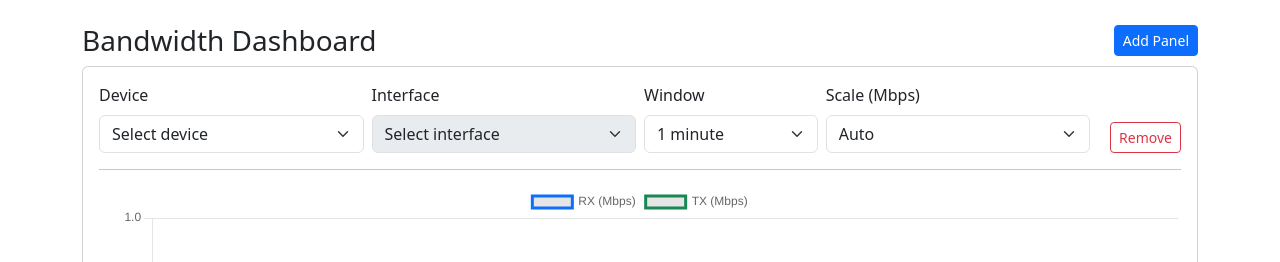
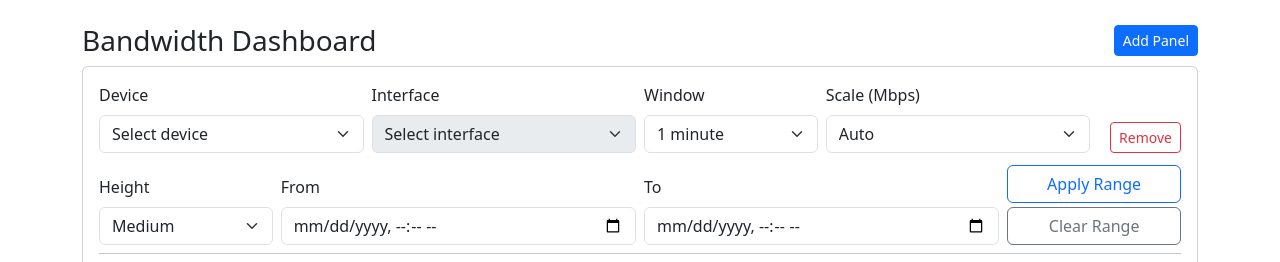
Before and after one commit to zawnaing-2024/Router_Portal, a Flask app: page /bandwidth in a window 1280 px wide. Shown: the part 56-318 px from the top of the page. Run offline with Flask 3, Linux system fonts and the light colour scheme; a user stored in the database is signed in; data comes from the database, SQL or seed files in the repository.

Commit message:
feat(bandwidth): per-panel height control and from/to time range filtering with buffer rendering

```diff
--- a/templates/bandwidth.html
+++ b/templates/bandwidth.html
@@ -65,8 +65,32 @@
 
     row.appendChild(devCol); row.appendChild(ifCol); row.appendChild(winCol); row.appendChild(scaleCol); row.appendChild(remCol);
 
+    // Second control row: height and time range
+    const row2 = makeEl('div', 'row g-2 align-items-end mt-1');
+    const hCol = makeEl('div', 'col-md-2');
+    const hLbl = makeEl('label', 'form-label'); hLbl.textContent = 'Height';
+    const hSel = makeEl('select', 'form-select');
+    hSel.innerHTML = '<option value="60">Small</option><option value="90" selected>Medium</option><option value="140">Large</option>';
+    hCol.appendChild(hLbl); hCol.appendChild(hSel);
+
+    const fromCol = makeEl('div', 'col-md-4');
+    const fromLbl = makeEl('label', 'form-label'); fromLbl.textContent = 'From';
+    const fromInp = makeEl('input', 'form-control'); fromInp.type = 'datetime-local';
+    fromCol.appendChild(fromLbl); fromCol.appendChild(fromInp);
+
+    const toCol = makeEl('div', 'col-md-4');
+    const toLbl = makeEl('label', 'form-label'); toLbl.textContent = 'To';
+    const toInp = makeEl('input', 'form-control'); toInp.type = 'datetime-local';
+    toCol.appendChild(toLbl); toCol.appendChild(toInp);
+
+    const rangeCol = makeEl('div', 'col-md-2');
+    const applyBtn = makeEl('button', 'btn btn-outline-primary w-100'); applyBtn.textContent = 'Apply Range';
+    const clearBtn = makeEl('button', 'btn btn-outline-secondary w-100 mt-1'); clearBtn.textContent = 'Clear Range';
+    rangeCol.appendChild(applyBtn); rangeCol.appendChild(clearBtn);
+    row2.appendChild(hCol); row2.appendChild(fromCol); row2.appendChild(toCol); row2.appendChild(rangeCol);
+
     const canvas = document.createElement('canvas'); canvas.height = 90;
-    body.appendChild(row); body.appendChild(makeEl('hr', 'my-3'));
+    body.appendChild(row); body.appendChild(row2); body.appendChild(makeEl('hr', 'my-2'));
     body.appendChild(canvas);
     card.appendChild(body); col.appendChild(card); panelsEl.appendChild(col);
 
@@ -82,6 +106,8 @@
 
     let timer = null;
     let lastCounters = null; // for linux
+    const buffer = []; // {ts, rx, tx}
+    let activeRange = null; // {from, to} in ms
 
     async function loadIfaces() {
       ifSel.disabled = true; ifSel.innerHTML = '<option value="" disabled selected>Loading...</option>';
@@ -99,12 +125,22 @@
       chart.data.labels = []; chart.data.datasets[0].data = []; chart.data.datasets[1].data = []; chart.update('none');
     }
 
-    function trimWindow() {
+    function trimBuffer() {
       const maxSecs = parseInt(winSel.value || '60', 10); const now = Date.now();
-      while (chart.data.labels.length > 0) {
-        const oldest = chart.data.labels[0]._ts || chart.data.labels[0];
-        if ((now - oldest)/1000 > maxSecs) { chart.data.labels.shift(); chart.data.datasets[0].data.shift(); chart.data.datasets[1].data.shift(); } else break;
-      }
+      const cutoff = now - maxSecs * 1000;
+      while (buffer.length > 0 && buffer[0].ts < cutoff) buffer.shift();
+    }
+
+    function renderFromBuffer() {
+      const maxSecs = parseInt(winSel.value || '60', 10); const now = Date.now();
+      const windowCut = now - maxSecs * 1000;
+      const from = activeRange && activeRange.from ? activeRange.from : windowCut;
+      const to = activeRange && activeRange.to ? activeRange.to : now;
+      const view = buffer.filter(p => p.ts >= windowCut && p.ts >= from && p.ts <= to);
+      chart.data.labels = view.map(p => Object.assign(new Date(p.ts).toLocaleTimeString(), { _ts: p.ts }));
+      chart.data.datasets[0].data = view.map(p => p.rx);
+      chart.data.datasets[1].data = view.map(p => p.tx);
+      chart.update('none');
     }
 
     // Live badges for current RX/TX
@@ -131,9 +167,9 @@
         if (rxMbps != null && txMbps != null) {
           rxb.textContent = `RX: ${rxMbps.toFixed(1)} Mbps`;
           txb.textContent = `TX: ${txMbps.toFixed(1)} Mbps`;
-          chart.data.labels.push(Object.assign(new Date(nowTs).toLocaleTimeString(), { _ts: nowTs }));
-          chart.data.datasets[0].data.push(rxMbps); chart.data.datasets[1].data.push(txMbps);
-          trimWindow(); chart.update();
+          buffer.push({ ts: nowTs, rx: rxMbps, tx: txMbps });
+          trimBuffer();
+          renderFromBuffer();
         }
       } catch {}
     }
@@ -144,12 +180,21 @@
 
     devSel.addEventListener('change', loadIfaces);
     ifSel.addEventListener('change', start);
-    winSel.addEventListener('change', () => { trimWindow(); chart.update('none'); });
+    winSel.addEventListener('change', () => { trimBuffer(); renderFromBuffer(); });
     scaleSel.addEventListener('change', () => applyScale(chart, scaleSel.value));
+    hSel.addEventListener('change', () => { canvas.height = parseInt(hSel.value, 10); chart.resize(); });
+    applyBtn.addEventListener('click', () => {
+      const f = fromInp.value ? Date.parse(fromInp.value) : null;
+      const t = toInp.value ? Date.parse(toInp.value) : null;
+      activeRange = (f || t) ? { from: f || null, to: t || null } : null;
+      renderFromBuffer();
+    });
+    clearBtn.addEventListener('click', () => { fromInp.value=''; toInp.value=''; activeRange = null; renderFromBuffer(); });
     remBtn.addEventListener('click', () => { if (timer) clearInterval(timer); col.remove(); });
 
     // default scale: auto
     applyScale(chart, 'auto');
+    canvas.height = parseInt(hSel.value, 10);
   }
 
   addPanelBtn.addEventListener('click', () => createPanel());
```
